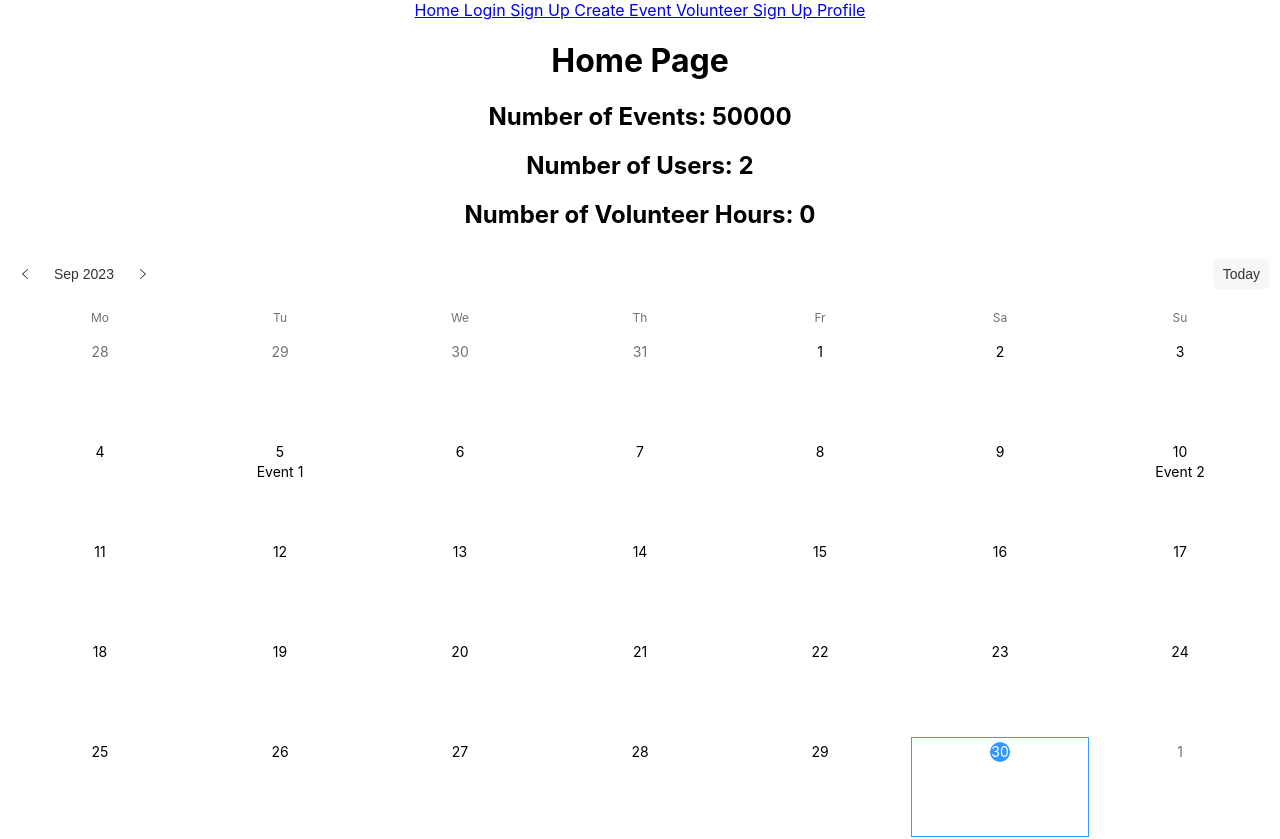
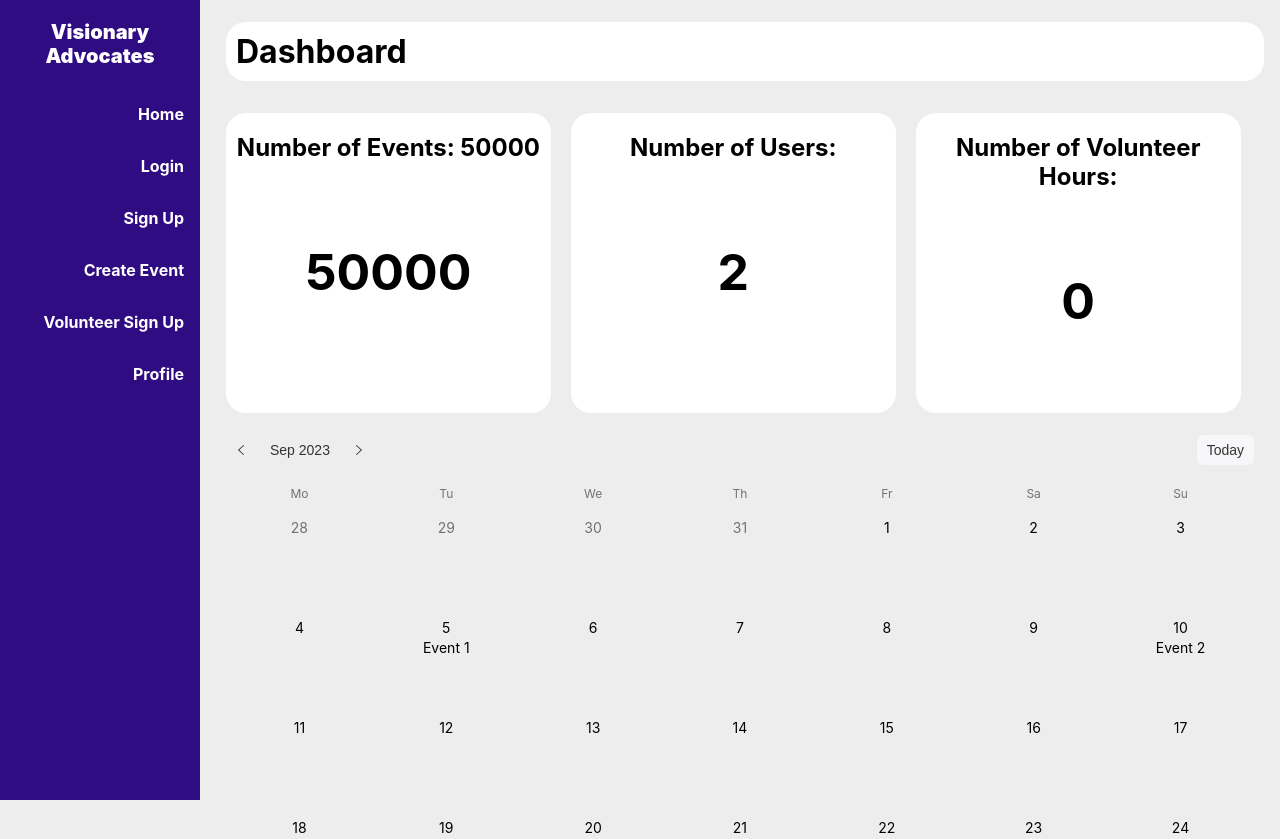
Before and after one commit to cfgdelaware23/Team-12, a React (Create React App) app in the folder client/: page / in a window 1280 px wide. Shown: the top 839 px of the page. Built offline with nearby package versions, Linux system fonts and the light colour scheme; no server answers.

Commit message:
styled home page

```diff
--- a/client/src/components/Navbar/navbar.css
+++ b/client/src/components/Navbar/navbar.css
@@ -0,0 +1,28 @@
+.sidebar{
+    margin:0;
+    padding:0;
+    width:200px;
+    background-color: #2F0C82;
+    position: fixed;
+    height:100%;
+    overflow:auto;
+    text-align: right;
+    font-weight: bolder;
+
+}
+
+
+.sidebar a {
+    display: block;
+    color: white;
+    padding: 16px;
+    text-decoration: none;
+}
+
+
+p{
+    text-align: center;
+    color: white;
+    font-size: 20px;
+    font-weight: bolder;
+}
--- a/client/src/components/Navbar/navbar.js
+++ b/client/src/components/Navbar/navbar.js
@@ -4,7 +4,9 @@ import './navbar.css'
 function navbar() {
     return (
     <header>
-    <div className="container">
+
+    <div className="sidebar">
+    <p> Visionary Advocates </p>
               <Link to="/" onClick = {() => {window.location.href="/"}} > Home </Link>
               <Link to="/Login" onClick = {() => {window.location.href="/Login"}} > Login </Link>
               <Link to="SignUp" onClick = {() => {window.location.href="/SignUp"}} > Sign Up </Link>
--- a/client/src/pages/Home.css
+++ b/client/src/pages/Home.css
@@ -0,0 +1,39 @@
+body{
+    background-color: #EDEDED;
+}
+
+.calendar, .dashboard{
+    margin-left: 200px;
+    padding: 1px 16px;
+    height: 100%;
+    text-align: left;
+}
+
+h1{
+    background-color: white;
+    padding: 10px;
+    border-radius: 20px;
+    margin-left: 10px;
+
+}
+
+.row:after{
+    content:"";
+    display: table;
+    clear:both;
+}
+
+.dashboardCards{
+    float: left;
+    width: 31%;
+    margin: 10px;
+    height: 300px;
+    background-color: white;
+    border-radius: 20px;
+    text-align: center;
+}
+
+h3{
+    font-size: 50px;
+    padding-top: 30px;
+}
--- a/client/src/pages/Home.js
+++ b/client/src/pages/Home.js
@@ -44,19 +44,26 @@ function Home() {
   return (
     <>
       <Navbar />
-      <h1>Home Page</h1>
       <div className="dashboard">
+      <h1>Dashboard</h1>
+      <div class = "row">
         <div className="dashboardCards">
           <h2> Number of Events: {totalEvents}</h2>
+          <h3> {totalEvents} </h3>
         </div>
         <div className="dashboardCards">
-          <h2> Number of Users: {totalUsers} </h2>
+          <h2> Number of Users:  </h2>
+          <h3> {totalUsers} </h3>
         </div>
         <div className="dashboardCards">
-          <h2> Number of Volunteer Hours: {totalVolunteerHours} </h2>
+          <h2> Number of Volunteer Hours:  </h2>
+          <h3> {totalVolunteerHours} </h3>
         </div>
       </div>
+      </div>
+      <div class="calendar">
       <Calendar />
+      </div>
 
     </>
   );
```
